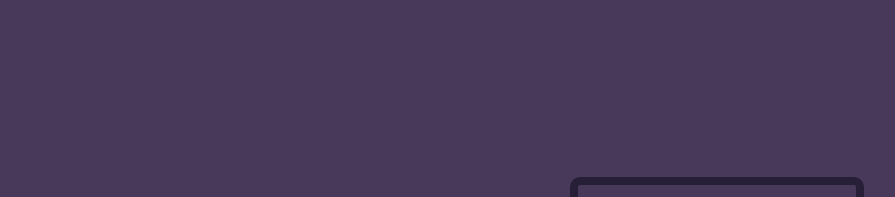
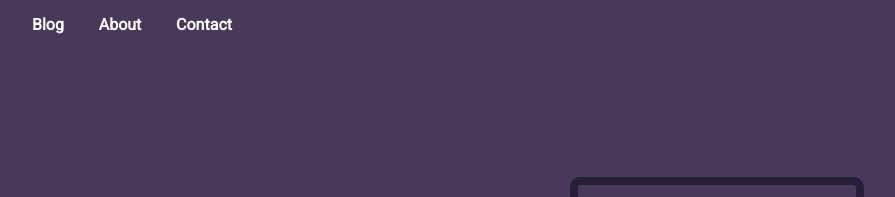
Before and after one commit to crisgon/crisgon.dev, a Gatsby site: page / in a window 1280 px wide. Shown: the top 197 px of the page, without its empty margins (208-1103 px from the left). Built offline with nearby package versions, Linux system fonts and the light colour scheme; Gatsby itself is replaced by a stand-in of ours; some packages are replaced by stand-ins of ours; a small style sheet from the web is missing.

Commit message:
feature: add Home Navbar.

```diff
--- /dev/null
+++ b/src/components/Navbar/index.js
@@ -0,0 +1,18 @@
+import React from "react";
+import { Link } from "gatsby";
+
+import * as S from "./styled";
+
+export default function Navbar() {
+	return (
+		<S.NavbarFullWidth>
+			<S.NavbarContainer>
+				<S.NavbarLinks>
+					<Link to="/blog">Blog</Link>
+					<Link to="/about">About</Link>
+					<Link to="/contact">Contact</Link>
+				</S.NavbarLinks>
+			</S.NavbarContainer>
+		</S.NavbarFullWidth>
+	);
+}
--- /dev/null
+++ b/src/components/Navbar/styled.js
@@ -0,0 +1,54 @@
+import styled from "styled-components";
+import media from "styled-media-query";
+
+export const NavbarFullWidth = styled.nav`
+	width: 100%;
+	height: 50px;
+`;
+
+export const NavbarContainer = styled.div`
+	width: 800px;
+	height: 100%;
+	margin: 0 auto;
+
+	${media.lessThan("small")`
+		width: 100%;
+	`}
+`;
+
+export const NavbarLinks = styled.ul`
+	width: 200px;
+	height: 100%;
+	display: flex;
+	justify-content: space-between;
+	align-items: center;
+
+	${media.lessThan("small")`
+		width: 100%;
+    justify-content: space-around;
+	`}
+
+	a {
+		font-weight: bold;
+		text-decoration: none;
+		color: #fff;
+		position: relative;
+
+		&:after {
+			content: "";
+			width: 0%;
+			height: 2px;
+			background-color: #fff;
+			position: absolute;
+			bottom: -5px;
+			left: 0;
+			transition: all 0.3s;
+		}
+
+		&:hover {
+			&:after {
+				width: 100%;
+			}
+		}
+	}
+`;
--- a/src/pages/index.js
+++ b/src/pages/index.js
@@ -4,6 +4,7 @@ import media from "styled-media-query";
 
 import SEO from "../components/seo";
 import Layout from "../components/Layout";
+import Navbar from "../components/Navbar";
 import HomeImage from "../components/HomeImage";
 import SocialIcons from "../components/SocialIcons";
 import PresentationText from "../components/PresentationText";
@@ -45,6 +46,7 @@ export default function Home() {
 		<Layout>
 			<ContainerFullWidth>
 				<SEO title="Home" />
+				<Navbar />
 				<HomeContainer>
 					<TextAndIcons>
 						<PresentationText />
```
